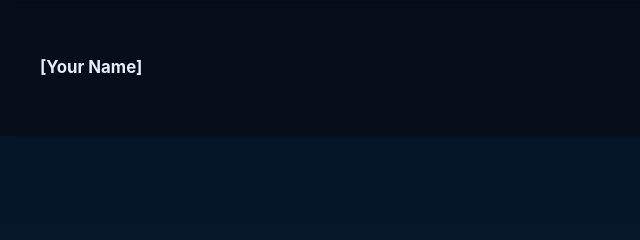
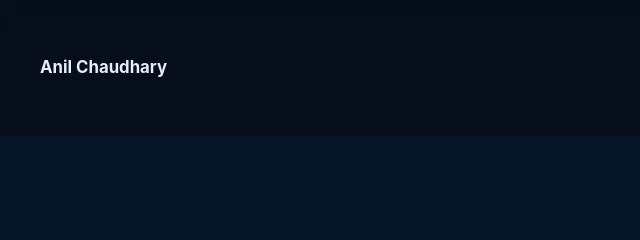
Before and after one commit to chaudharyanil4004/portfolio, a plain HTML site: page index.html in a window 1280 px wide. Shown: the top 240 px of the page, 0-640 px from the left. Drawn offline with Linux system fonts and the light colour scheme.

Commit message:
Update brand name

```diff
--- a/index.html
+++ b/index.html
@@ -20,7 +20,7 @@
 <body>
   <header class="site-header">
     <div class="container header-inner">
-      <a class="brand" href="#">[Your Name]</a>
+      <a class="brand" href="#">Anil Chaudhary</a>
       <nav class="nav" id="main-nav">
         <a href="#about">About</a>
         <a href="#projects">Projects</a>
```
